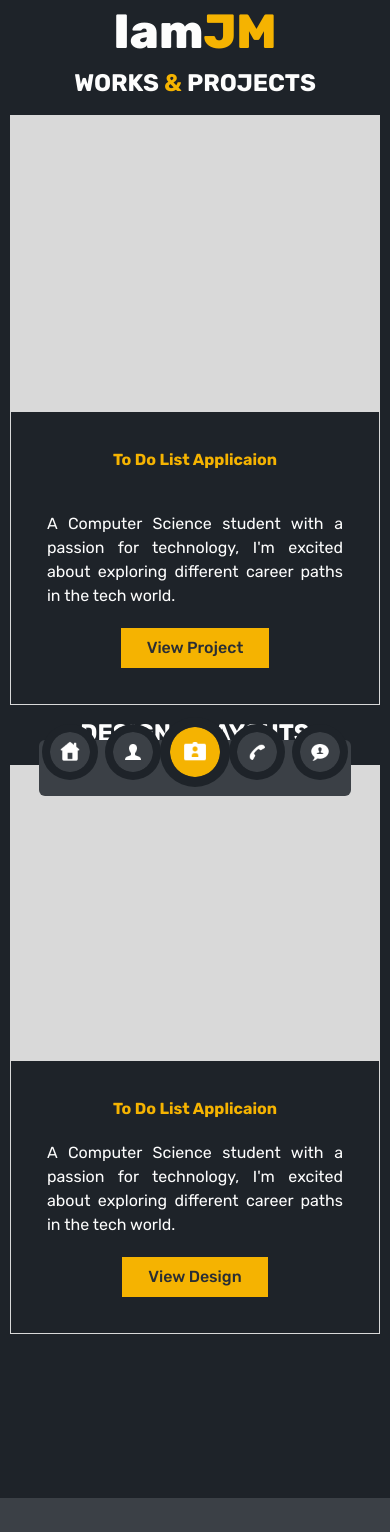
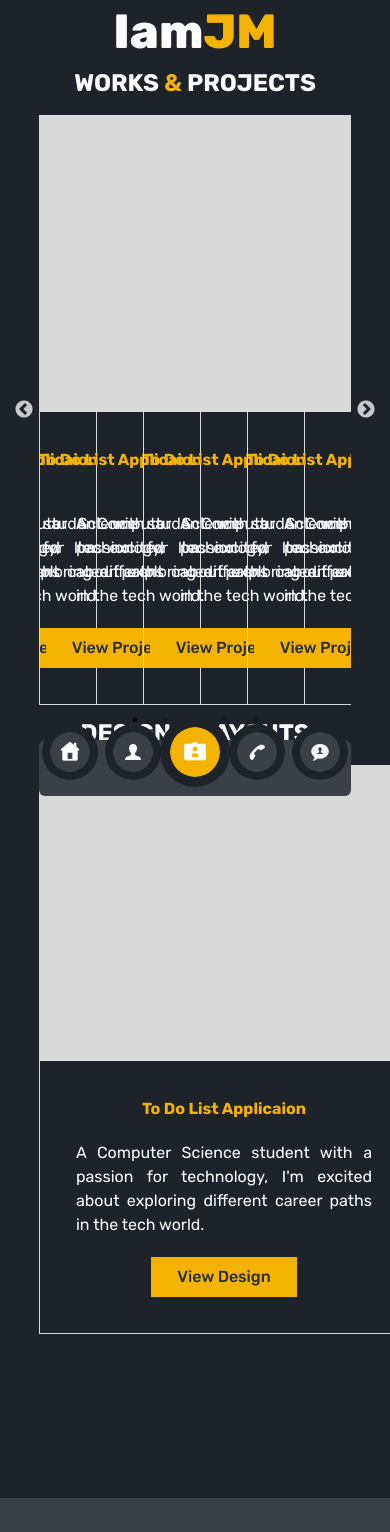
Before and after one commit to Java-rice/IAmJM, a React (Vite) app: page /IAmJM/projects in a window 390 px wide. Shown: the top 1532 px of the page. Built offline with nearby package versions, Linux system fonts and the light colour scheme.

Commit message:
feat: added draft carousel

```diff
--- a/package.json
+++ b/package.json
@@ -19,7 +19,9 @@
     "react": "^18.3.1",
     "react-dom": "^18.3.1",
     "react-router-dom": "^6.25.1",
+    "react-slick": "^0.30.2",
     "react-transition-group": "^4.4.5",
+    "slick-carousel": "^1.8.1",
     "tailwind-merge": "^2.4.0"
   },
   "devDependencies": {
@@ -30,8 +32,8 @@
     "eslint-plugin-react": "^7.34.3",
     "eslint-plugin-react-hooks": "^4.6.2",
     "eslint-plugin-react-refresh": "^0.4.7",
+    "gh-pages": "^5.0.0",
     "tailwindcss": "^3.4.6",
-    "vite": "^5.3.4",
-    "gh-pages": "^5.0.0"
+    "vite": "^5.3.4"
   }
 }
--- a/src/components/cards/ProjectCards.jsx
+++ b/src/components/cards/ProjectCards.jsx
@@ -1,9 +1,10 @@
 import React from 'react'
 import { Button } from '../button/Button'
 
-const ProjectCards = () => {
+const ProjectCards = (props) => {
+  const { index, ...otherProps } = props;
   return (
-    <div className='lg:w-[45%] w-[80%] min-w-[370px] mx-auto'>
+    <div className='lg:w-[90%] w-[80%] min-w-[370px] mx-auto'>
       <div className='bg-[#D9D9D9] w-auto h-[35vh]'> </div>
       <div className="border min-width border-[#D9D9D9] flex flex-col justify-center p-9 gap-5">
         <h3 className='text-[#F5B301] font-md text-center'><b>To Do List Applicaion</b></h3>
--- a/src/pages/projects/Projects.jsx
+++ b/src/pages/projects/Projects.jsx
@@ -1,27 +1,47 @@
 import React from "react";
+import Slider from "react-slick";
 import ProjectCards from "../../components/cards/ProjectCards";
 import LayoutCards from "../../components/cards/LayoutCards";
 
+// Import Slick Carousel CSS
+import "slick-carousel/slick/slick.css";
+import "slick-carousel/slick/slick-theme.css";
+
 const Projects = () => {
+  const carouselSettings = {
+    dots: true,
+    infinite: true,
+    speed: 500,
+    slidesToShow: 3,
+    slidesToScroll: 1,
+
+  };
+
   return (
     <div className="px-[10%] lg:gap-10 gap-3 text-[#FDFDFD] font-rubik flex flex-col justify-center items-center h-auto py-[3%]">
-      <div className="flex flex-col justify-center px-auto">
+      <div className="flex flex-col justify-center w-full">
         <div className="w-full text-center mb-4 text-[#FDFDFD]">
           <h1 className="font-bold text-2xl">
             WORKS <span className="text-[#F5B301]">&</span> PROJECTS
           </h1>
         </div>
-        <ProjectCards></ProjectCards>
-        <div></div>
+        <div className="slider-container w-full lg:w-[100%]">
+          <Slider {...carouselSettings}>
+            {[...Array(5)].map((_, index) => (
+              <div key={index} className="slide-item">
+                <ProjectCards />
+              </div>
+            ))}
+          </Slider>
+        </div>
       </div>
-      <div>
-        <div className="w-ful mb-4 text-center text-[#FDFDFD]">
+      <div className="w-full">
+        <div className="w-full mb-4 text-center text-[#FDFDFD]">
           <h1 className="font-bold text-2xl">
-          DESIGN <span className="text-[#F5B301]">&</span> LAYOUTS
+            DESIGN <span className="text-[#F5B301]">&</span> LAYOUTS
           </h1>
         </div>
-        <LayoutCards></LayoutCards>
-        <div></div>
+        <LayoutCards />
       </div>
     </div>
   );
```
Also changed, not shown: 1 other file (tests, documents, lock files or other folders).
